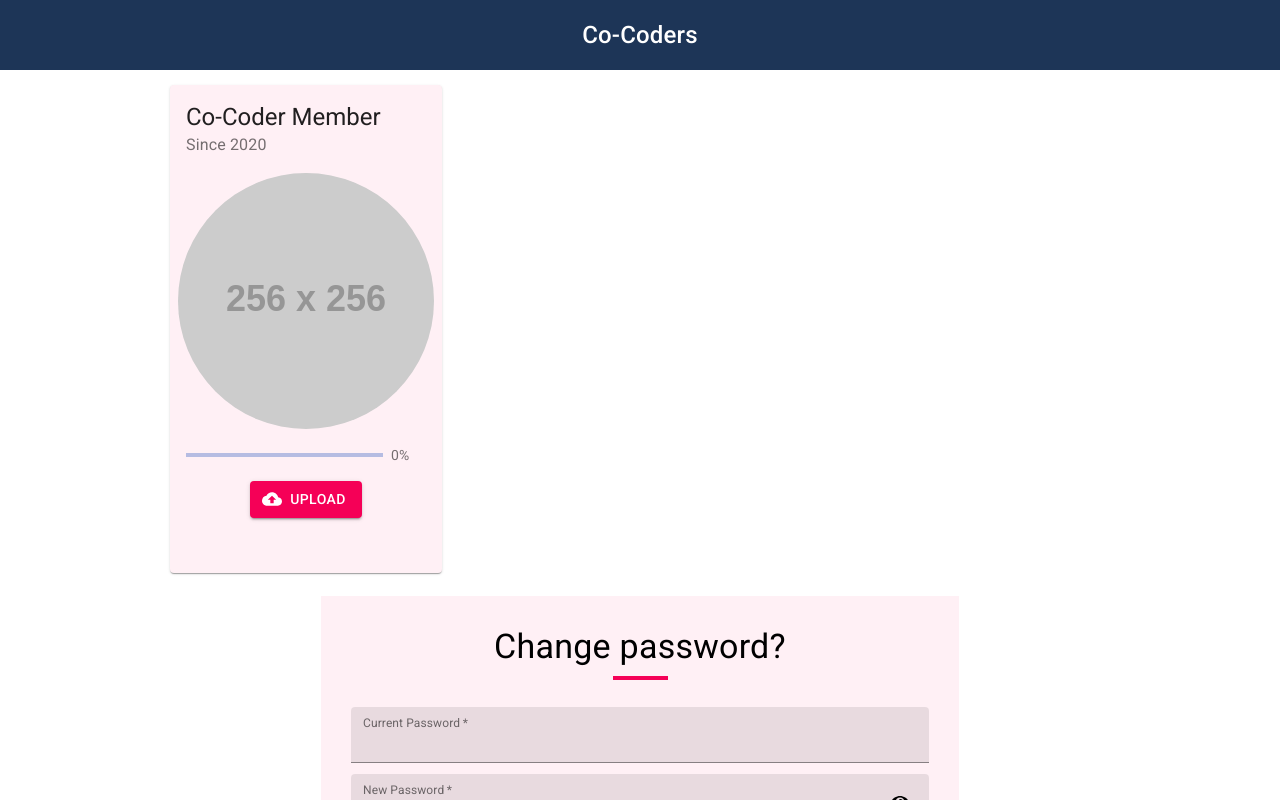
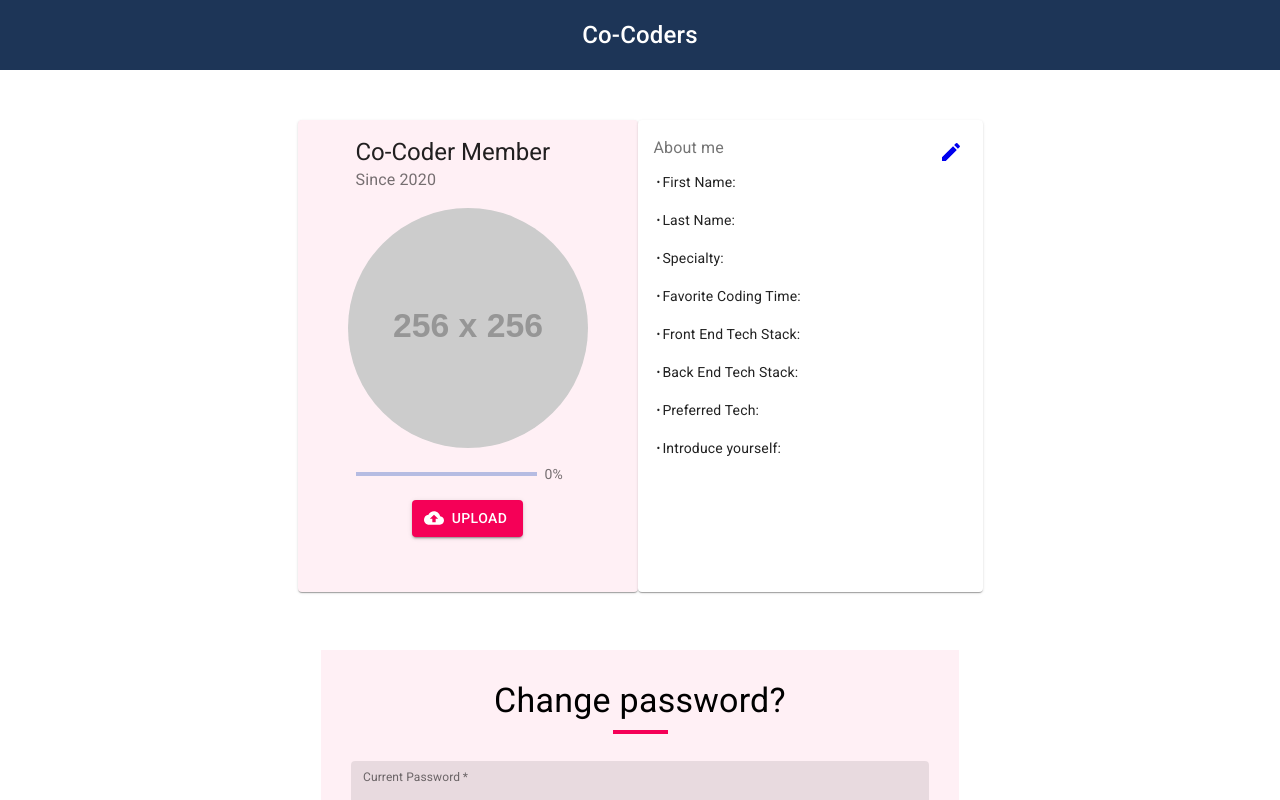
Before and after one commit to chingu-voyages/v21-geckos-team-02, a React (Create React App) app: page /account/pw-change in a window 1280 px wide. Shown: the top 800 px of the page. Built offline with nearby package versions, Linux system fonts and the light colour scheme; no server answers.

Commit message:
improves styles of account page

```diff
--- a/src/ImageUpload/index.js
+++ b/src/ImageUpload/index.js
@@ -6,24 +6,24 @@ import CardHeader from "@material-ui/core/CardHeader";
 import CardContent from "@material-ui/core/CardContent";
 import Avatar from "@material-ui/core/Avatar";
 import Button from "@material-ui/core/Button";
-import AddIcon from "@material-ui/icons/Add";
-import { Fab } from "@material-ui/core";
+
 import LinearProgress from "@material-ui/core/LinearProgress";
 import Typography from "@material-ui/core/Typography";
 import Box from "@material-ui/core/Box";
 import CloudUploadIcon from "@material-ui/icons/CloudUpload";
 import SuccessMessage from "./SuccessSnackbar";
-import SuccessSnackbar from "./SuccessSnackbar";
 
 const useStyles = makeStyles((theme) => ({
   root: {
     maxWidth: 345,
     background: "lavenderblush",
+    paddingRight: "42px",
+    paddingLeft: "42px",
   },
 
   large: {
-    width: theme.spacing(32),
-    height: theme.spacing(32),
+    width: theme.spacing(30),
+    height: theme.spacing(30),
     display: "flex",
     justifyContent: "center",
     alignItems: "center",
@@ -35,7 +35,7 @@ const useStyles = makeStyles((theme) => ({
     },
     justifyContent: "center",
     alignItems: "center",
-    height: "256px",
+    height: "240px",
   },
   buttoncenter: {
     display: "flex",
@@ -87,6 +87,7 @@ function ImageUpload(props) {
           .then((firebaseUrl) => {
             setUrl((prevObject) => ({ ...prevObject, imgUrl: firebaseUrl }));
             setSaveChange(true);
+            // props.firebase.getAuth().collection("users").add;
           });
       }
     );
@@ -143,7 +144,7 @@ function ImageUpload(props) {
             </label>
           </div>
 
-          <CardContent>{saveChange && <SuccessSnackbar />}</CardContent>
+          <CardContent>{saveChange && <SuccessMessage />}</CardContent>
         </Card>
       </form>
     </div>
--- a/src/components/Account/AccountPage.js
+++ b/src/components/Account/AccountPage.js
@@ -7,9 +7,9 @@ import AppBar from "../LandingPage/components/Navbar/AppBar";
 import ToolBar, {
   styles as toolbarStyles,
 } from "../LandingPage/components/Navbar/Toolbar";
-
 import AccountMenu from "../shared/AccountMenu";
 import ImageUpload from "../../ImageUpload/index";
+import ProfileSummary from "./ProfileSummary";
 
 const styles = (theme) => ({
   title: {
@@ -27,13 +27,16 @@ const styles = (theme) => ({
     display: "flex",
     justifyContent: "flex-end",
   },
+  center: {
+    display: "flex",
+    alignItems: "center",
+    justifyContent: "center",
+  },
   contentwrapper: {
     display: "flex",
     flexWrap: "wrap",
     maxWidth: "940px",
-    padding: "15px",
-    marginRight: "auto",
-    marginLeft: "auto",
+    padding: "50px",
   },
 });
 
@@ -64,8 +67,11 @@ function AccountPage(props) {
         </ToolBar>
       </AppBar>
       <div className={classes.placeholder} />
-      <div className={classes.contentwrapper}>
-        <ImageUpload />
+      <div className={classes.center}>
+        <div className={classes.contentwrapper}>
+          <ImageUpload />
+          <ProfileSummary />
+        </div>
       </div>
     </div>
   );
--- /dev/null
+++ b/src/components/Account/ProfileSummary.js
@@ -0,0 +1,88 @@
+import React from "react";
+import { makeStyles } from "@material-ui/core/styles";
+import Card from "@material-ui/core/Card";
+import CardContent from "@material-ui/core/CardContent";
+import Typography from "@material-ui/core/Typography";
+import EditIcon from "@material-ui/icons/Edit";
+import { Link } from "react-router-dom";
+
+const useStyles = makeStyles({
+  root: {
+    minWidth: 345,
+    maxWidth: 705,
+  },
+  bullet: {
+    display: "inline-block",
+    margin: "0 2px",
+    transform: "scale(0.8)",
+  },
+  title: {
+    fontSize: 14,
+  },
+  container: {
+    width: "100%",
+    position: "relative",
+    dipslay: "flex",
+  },
+  pencil: {
+    cursor: "pointer",
+    position: "absolute",
+    top: "20px",
+    right: "20px",
+  },
+  pos: {
+    marginBottom: 12,
+  },
+});
+
+export default function ProfileSummary() {
+  const classes = useStyles();
+  const bull = <span className={classes.bullet}>•</span>;
+
+  return (
+    <Card className={classes.root}>
+      <div className={classes.container}>
+        <Link to="/edit-forms">
+          <EditIcon className={classes.pencil} />
+        </Link>
+      </div>
+
+      <CardContent>
+        <Typography className={classes.pos} color="textSecondary">
+          About me
+        </Typography>
+        <Typography variant="body2" component="h2">
+          {bull}First Name:
+        </Typography>
+        <br />
+        <Typography variant="body2" component="h2">
+          {bull}Last Name:
+        </Typography>
+        <br />
+        <Typography variant="body2" component="h2">
+          {bull}Specialty:
+        </Typography>
+        <br />
+        <Typography variant="body2" component="h2">
+          {bull}Favorite Coding Time:
+        </Typography>
+        <br />
+        <Typography variant="body2" component="h2">
+          {bull}Front End Tech Stack:
+        </Typography>
+        <br />
+        <Typography variant="body2" component="h2">
+          {bull}Back End Tech Stack:
+        </Typography>
+        <br />
+        <Typography variant="body2" component="h2">
+          {bull}Preferred Tech:
+        </Typography>
+        <br />
+        <Typography variant="body2" component="h2">
+          {bull}Introduce yourself:
+        </Typography>
+      </CardContent>
+    </Card>
+  );
+}
--- a/src/components/Firebase/firebase.js
+++ b/src/components/Firebase/firebase.js
@@ -93,6 +93,25 @@ class Firebase {
   getStorage = () => {
     return this.storage;
   };
+
+  getFirestore = () => {
+    return this.db;
+  };
+
+  getAuth = () => {
+    return this.auth;
+  };
+
+  //   var user = firebase.auth().currentUser;
+
+  // user.updateProfile({
+  //   displayName: "Jane Q. User",
+  //   photoURL: "https://example.com/jane-q-user/profile.jpg"
+  // }).then(function() {
+  //   // Update successful.
+  // }).catch(function(error) {
+  //   // An error happened.
+  // });
 }
 
 export default Firebase;
```
